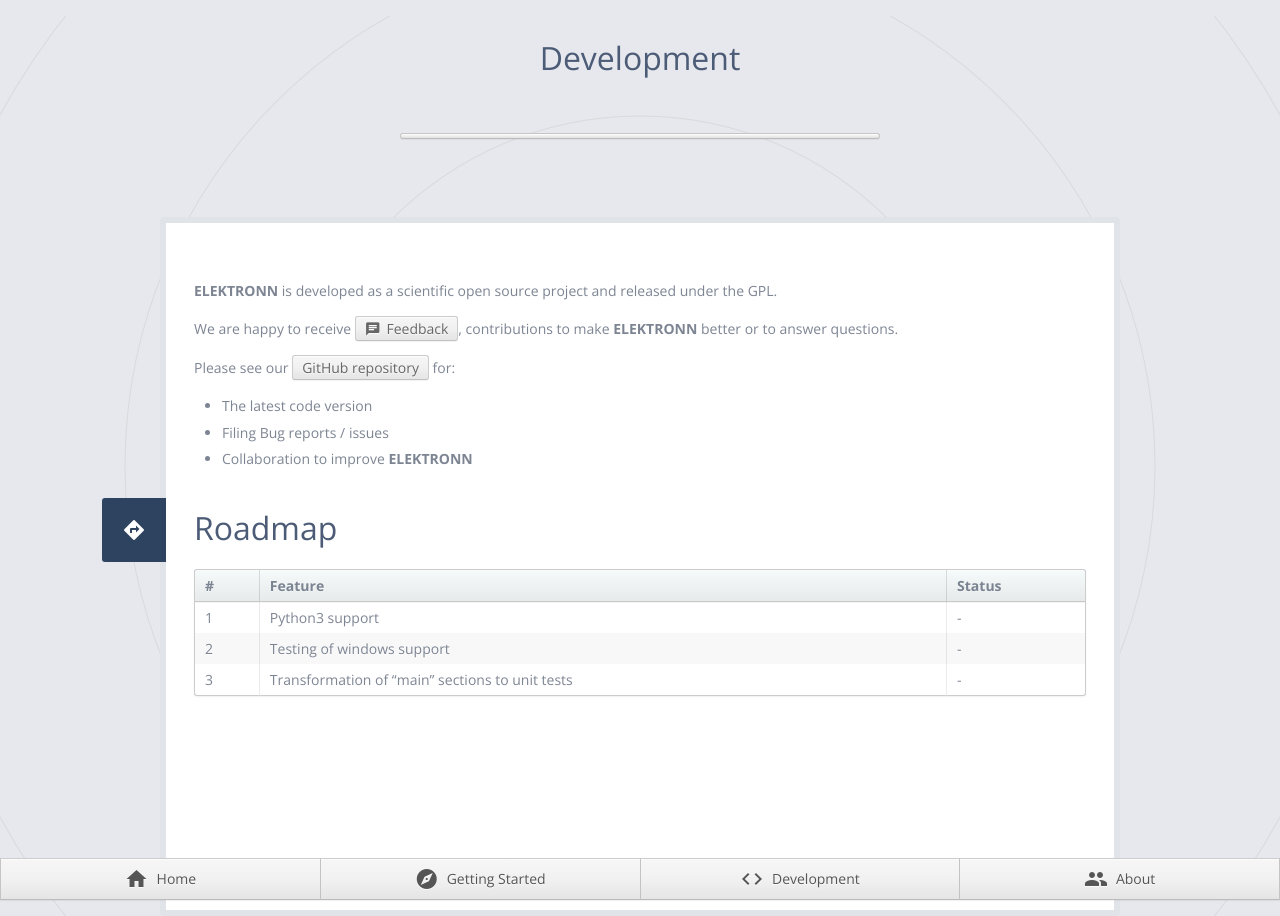
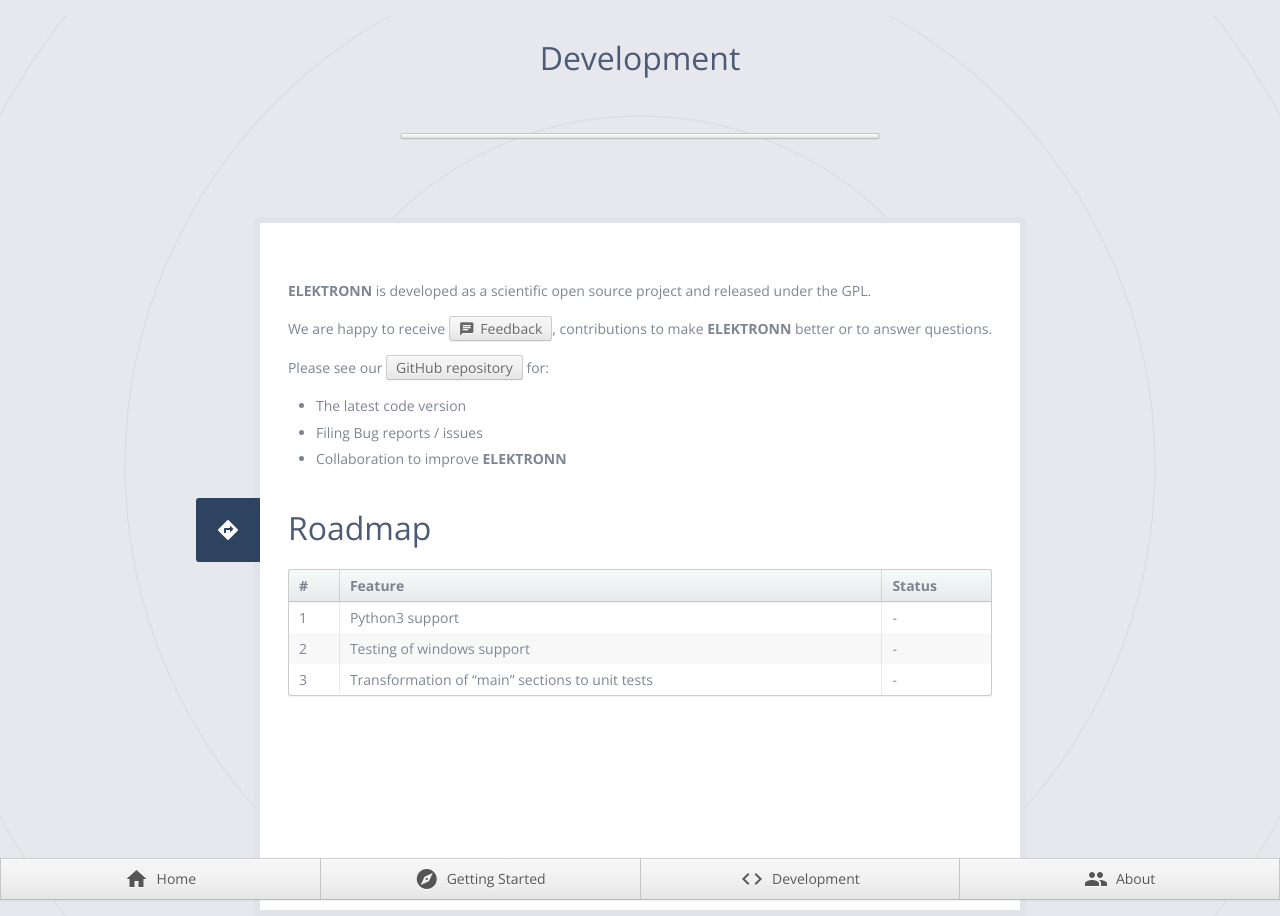
Before and after one commit to ELEKTRONN/elektronn.github.io, a Jekyll site: the page built from development.html, in a window 1280 px wide. Built offline with Jekyll 4.4.1, drawn with Linux system fonts in a browser that asks for light colours.

Commit message:
remove definite width from container * otherwise grid doesn't collapse

```diff
--- a/_sass/entities/_section.scss
+++ b/_sass/entities/_section.scss
@@ -4,7 +4,6 @@
 	}
 
 	&--medium {
-		width: 960px;
 		max-width: 960px;
 	}
 
```
